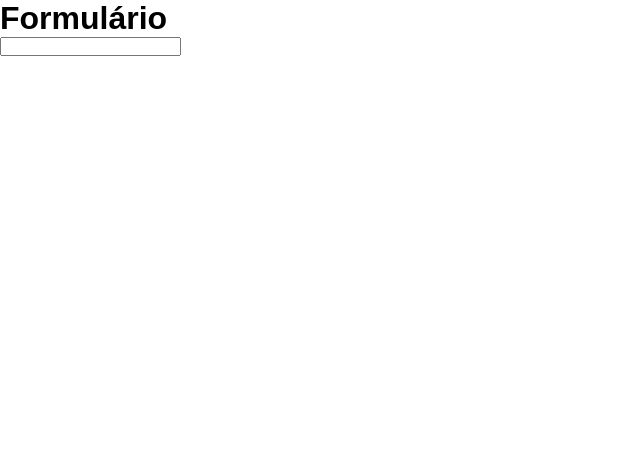
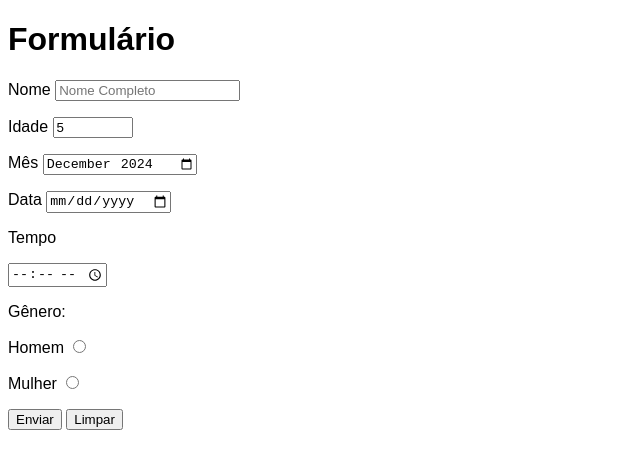
Before and after one commit to FhabioHenrique1/HTML-CSS, a plain HTML site: page EXERCÍCIOS/ex43/index.html in a window 1280 px wide. Shown: the whole page, without its empty margins (0-640 px from the left). Drawn offline with Linux system fonts and the light colour scheme.

Commit message:
Atualizado

```diff
--- /dev/null
+++ b/EXERCÍCIOS/ex43/cadastro.js
@@ -0,0 +1,2 @@
+Os seus dados foram enviados e guardados em segurança!
+Aprenda Js para saber como utilizar eles.
--- a/EXERCÍCIOS/ex43/index.html
+++ b/EXERCÍCIOS/ex43/index.html
@@ -8,10 +8,43 @@
 </head>
 <body>
     <h1>Formulário</h1>
-    <form action="cadastro.js" method="post" autocomplete="off"></form>
-    <div>
-        <label for="inome"></label>
-        <input type="text" name="Nome" id="inome">
-    </div>
+    <form action="cadastro.js" method="post" autocomplete="on">
+    <p>
+        <label for="inome">Nome</label>
+        <input type="text" name="Nome" id="inome" required maxlength="30" placeholder="Nome Completo" autocomplete="name">
+    </p>
+        <label for="imedia">Idade</label>
+        <input type="number" name="media" id="imedia" min="0" max="200" step="0.5" required value="5">
+
+    <p>
+        <label for="imes">Mês</label>
+        <input type="month" name="mes" id="imes" required value="2024-12">
+    </p>
+
+    <p>
+        <label for="idate">Data</label>
+        <input type="date" name="dia" id="idate">
+    </p>
+
+    <p><label for="itimer">Tempo</label></p>
+    <input type="time" name="tempo" id="itimer">
+
+    <p>
+        <p>Gênero:</p>
+        <label for="iman">Homem</label>
+        <input type="radio" name="homem" id="iman">
+    </p>
+
+    <p>
+        <label for="iman">Mulher</label>
+        <input type="radio" name="mulher" id="iwoman">
+    </p>
+
+    <p>
+        <input type="submit" value="Enviar">
+        <input type="reset" value="Limpar">
+    </p>
+
+</form>
 </body>
 </html>
--- a/EXERCÍCIOS/ex43/style.css
+++ b/EXERCÍCIOS/ex43/style.css
@@ -3,8 +3,6 @@
 *{
     width: auto;
     height: auto;
-    padding: 0;
-    margin: 0;
 }
 
 body{
```
